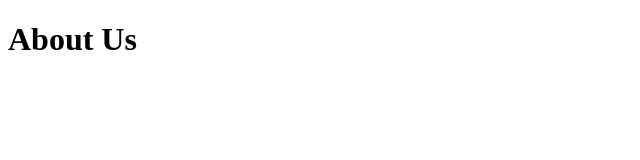
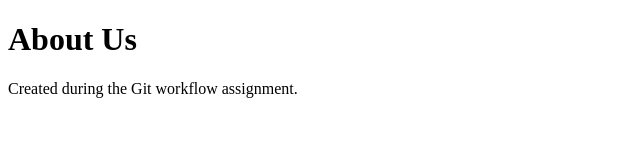
Before and after one commit to kondetiv59/git-workflow-assignment, a plain HTML site: page about.html in a window 1280 px wide. Shown: the whole page, without its empty margins (0-640 px from the left). Drawn offline with Linux system fonts and the light colour scheme.

Commit message:
Add project details to about.html on feature branch

```diff
--- a/about.html
+++ b/about.html
@@ -1 +1,2 @@
 <!DOCTYPE html><html><head><title>About</title></head><body><h1>About Us</h1></body></html>
+<p>Created during the Git workflow assignment.</p>
```
